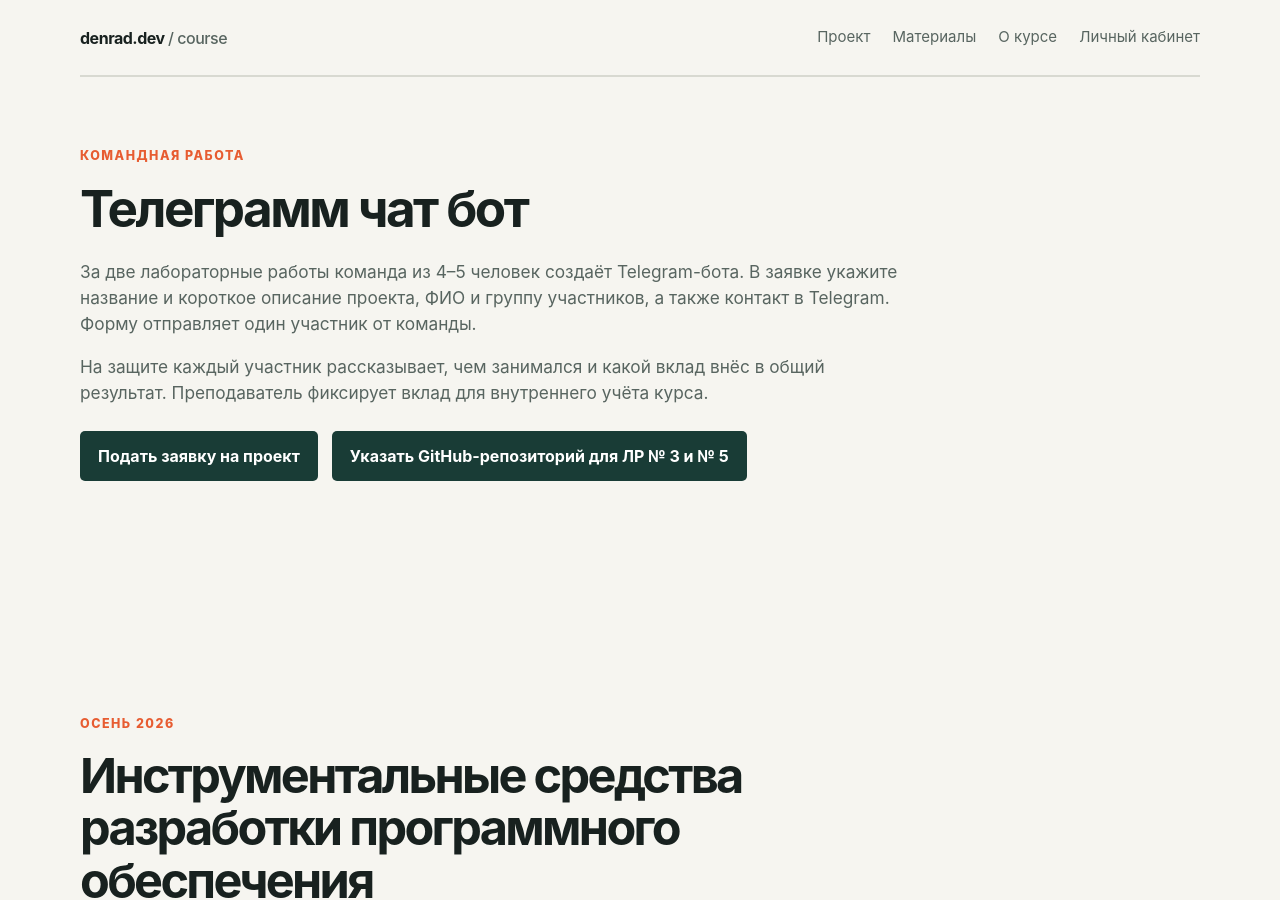
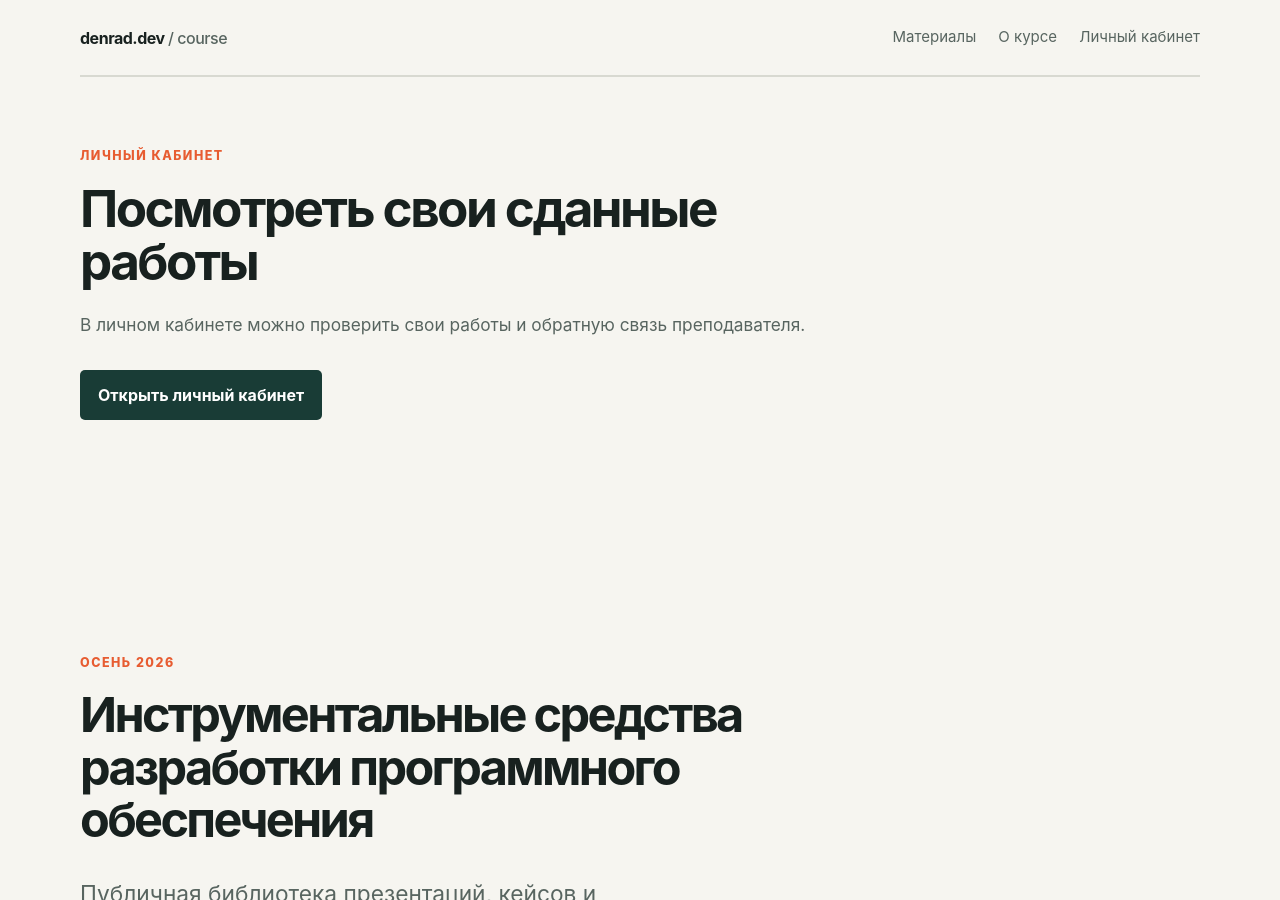
Before and after one commit to denrad/course-materials, a Jekyll site: the page built from index.html, in a window 1280 px wide and 900 px high. Built offline with Jekyll 4.4.1, drawn with Linux system fonts in a browser that asks for light colours.

Commit message:
Показать личный кабинет в верхнем блоке

```diff
--- a/index.html
+++ b/index.html
@@ -14,7 +14,6 @@
     <header class="site-header">
       <a class="brand" href="/">denrad.dev <span>/ course</span></a>
       <nav aria-label="Основная навигация">
-        <a href="#project">Проект</a>
         <a href="#materials">Материалы</a>
         <a href="#about">О курсе</a>
         <a href="https://my.course.denrad.dev/">Личный кабинет</a>
@@ -22,15 +21,11 @@
     </header>
 
     <main>
-      <section class="section project-callout" id="project" aria-labelledby="project-title">
-        <p class="eyebrow">Командная работа</p>
-        <h2 id="project-title">Телеграмм чат бот</h2>
-        <p>За две лабораторные работы команда из 4–5 человек создаёт Telegram-бота. В заявке укажите название и короткое описание проекта, ФИО и группу участников, а также контакт в Telegram. Форму отправляет один участник от команды.</p>
-        <p>На защите каждый участник рассказывает, чем занимался и какой вклад внёс в общий результат. Преподаватель фиксирует вклад для внутреннего учёта курса.</p>
-        <p class="project-actions">
-          <a class="button" href="https://docs.google.com/forms/d/e/1FAIpQLSdgdPOyAVhxgs54HWq-LN-gbz8miZepvuuwGyuDiCX-cMN_Cg/viewform">Подать заявку на проект</a>
-          <a class="button" href="https://forms.yandex.ru/cloud/6ae1ced56d2d7354508d63ec/">Указать GitHub-репозиторий для ЛР № 3 и № 5</a>
-        </p>
+      <section class="section project-callout" aria-labelledby="cabinet-title">
+        <p class="eyebrow">Личный кабинет</p>
+        <h2 id="cabinet-title">Посмотреть свои сданные работы</h2>
+        <p>В личном кабинете можно проверить свои работы и обратную связь преподавателя.</p>
+        <a class="button" href="https://my.course.denrad.dev/">Открыть личный кабинет</a>
       </section>
 
       <section class="hero" aria-labelledby="page-title">
```
Also changed, not shown: tests/test_site_build.py (+5 -16 lines).
